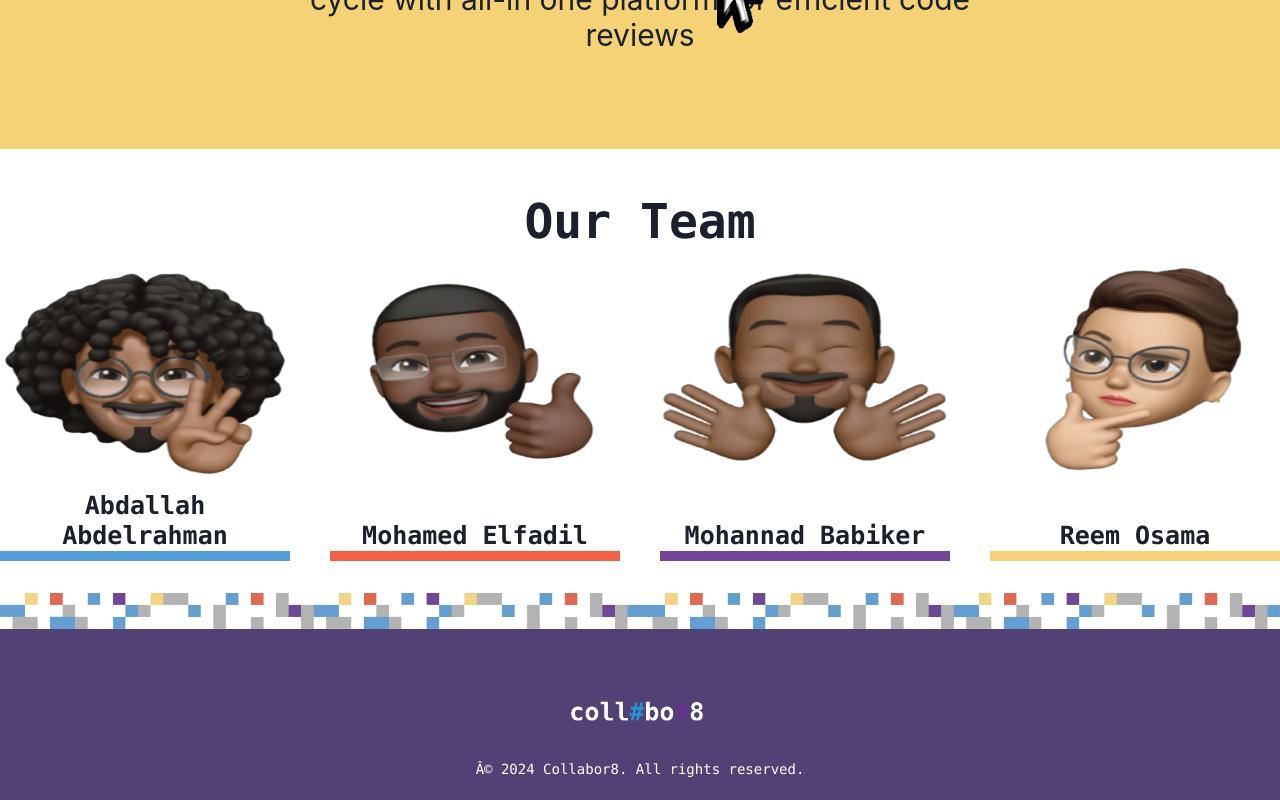
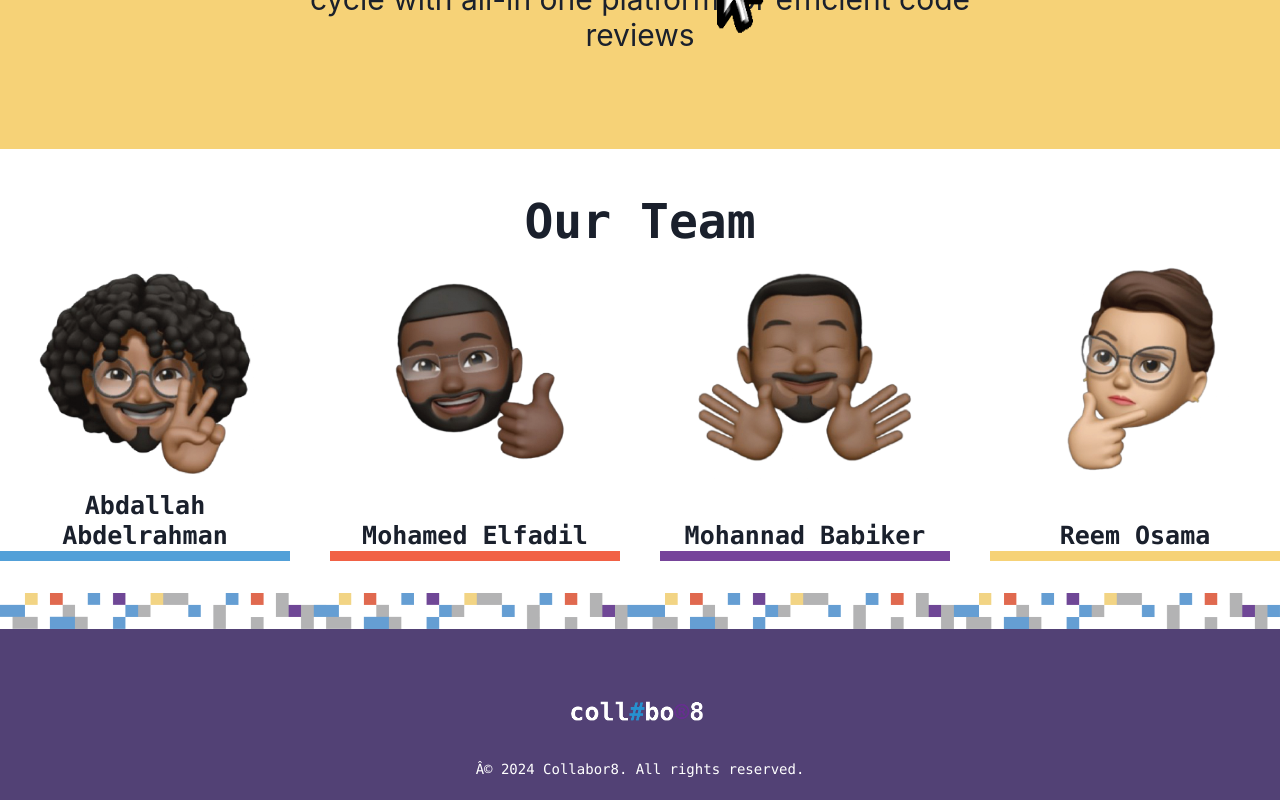
Before and after one commit to reunicorn1/collabor8, a React (Vite) app in the folder frontend/: page / in a window 1280 px wide. Shown: the part 3330-4130 px from the top of the page. Built offline with nearby package versions, Linux system fonts and the light colour scheme; no server answers.

Commit message:
Fix streching avatars

```diff
--- a/frontend/src/pages/Home.tsx
+++ b/frontend/src/pages/Home.tsx
@@ -72,7 +72,7 @@ const Home = () => {
           Tool for Team Collaboration
         </Text>
         <Box
-          className={`container py-10 px-4 grid grid-cols-1 md:grid-cols-9 justify-center gap-8 lg:px-24`}
+          className={`container mx-auto py-10 px-4 grid grid-cols-1 md:grid-cols-9 justify-center gap-8 lg:px-24`}
           id="features"
         >
           {FEATURES.map((f, idx) => (
@@ -137,7 +137,7 @@ const Home = () => {
             >
               <Box className="flex flex-col h-full justify-between absolute top-0 left-0 w-full transition group-hover:scale-[0.6] group-hover:-translate-y-[20%]">
                 <Box className="h-3/4 w-full">
-                  <Image className="mx-auto w-full h-full" src={avatar.img} />
+                  <Image className="mx-auto h-full" src={avatar.img} />
                 </Box>
                 <Heading fontSize="25px" fontFamily="mono">
                   {' '}
```
